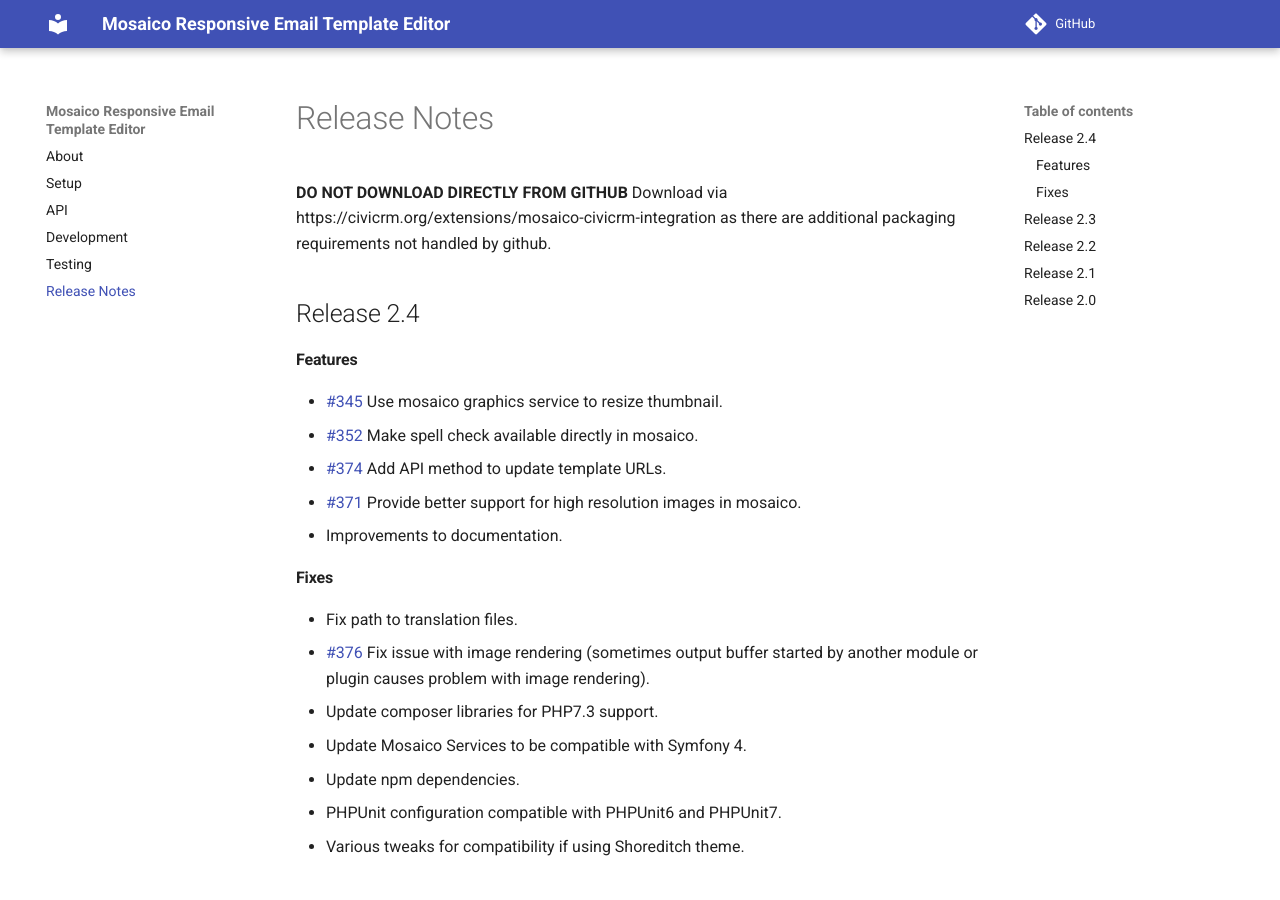
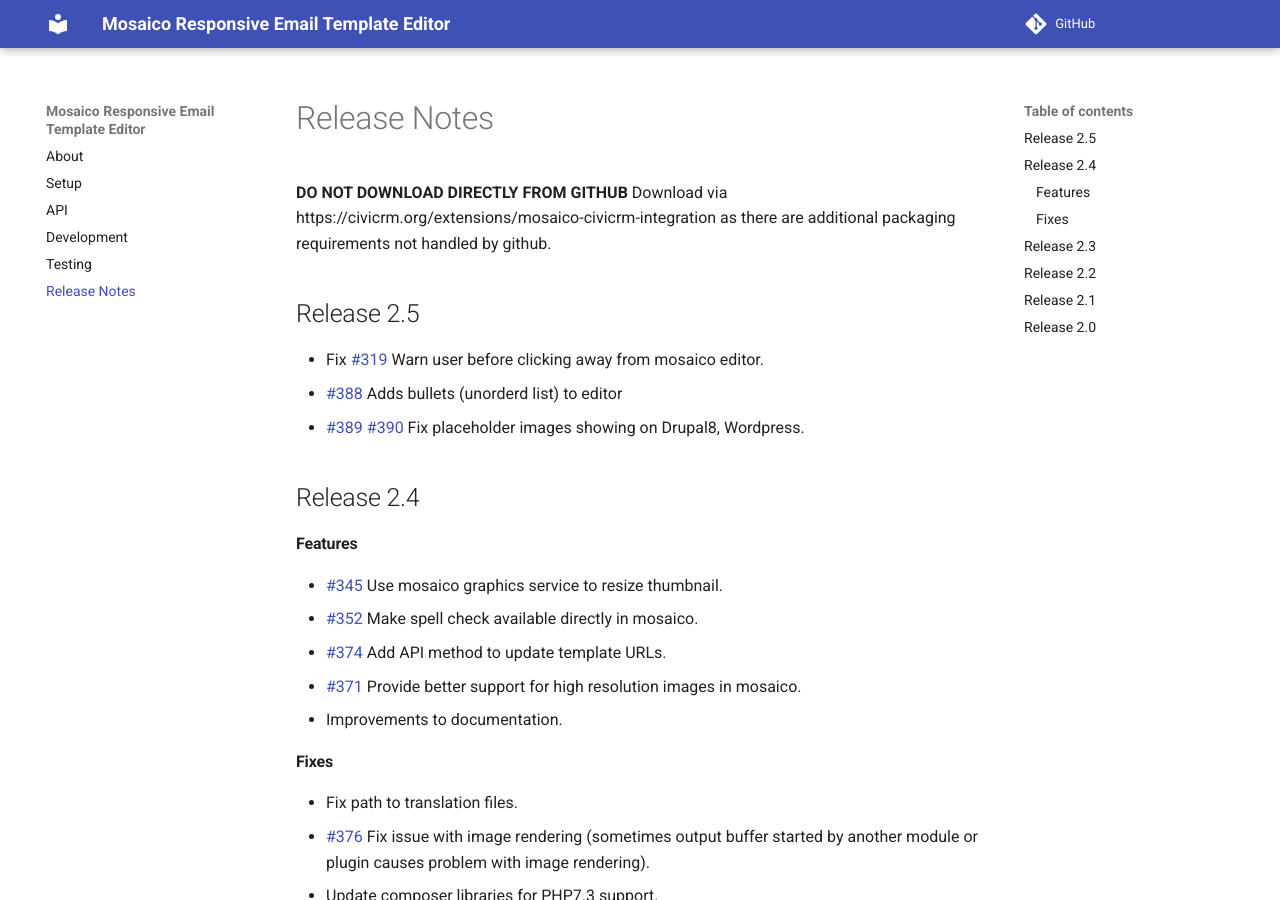
Before and after one commit to veda-consulting-company/uk.co.vedaconsulting.mosaico, an MkDocs documentation site: the page built from docs/releasenotes.md, in a window 1280 px wide and 900 px high. Built offline with MkDocs 1.6.1 and Material for MkDocs 9.7.7, drawn with Linux system fonts in a browser that asks for light colours.

Commit message:
Release 2.5

```diff
--- a/docs/releasenotes.md
+++ b/docs/releasenotes.md
@@ -1,5 +1,13 @@
 **DO NOT DOWNLOAD DIRECTLY FROM GITHUB**
 Download via https://civicrm.org/extensions/mosaico-civicrm-integration as there are additional packaging requirements not handled by github.
+
+## Release 2.5
+
+* Fix [#319](https://github.com/veda-consulting-company/uk.co.vedaconsulting.mosaico/issues/319) Warn user before clicking away from mosaico editor.
+* [#388](https://github.com/veda-consulting-company/uk.co.vedaconsulting.mosaico/issues/388) Adds bullets (unorderd list) to editor
+* [#389](https://github.com/veda-consulting-company/uk.co.vedaconsulting.mosaico/issues/389)
+[#390](https://github.com/veda-consulting-company/uk.co.vedaconsulting.mosaico/issues/390)
+Fix placeholder images showing on Drupal8, Wordpress.
 
 ## Release 2.4
 
--- a/info.xml
+++ b/info.xml
@@ -11,11 +11,12 @@
   <urls>
     <url desc="Main Extension Page">https://github.com/veda-consulting-company/uk.co.vedaconsulting.mosaico</url>
     <url desc="Documentation">https://docs.civicrm.org/mosaico/en/latest</url>
+    <url desc="Release Notes">https://docs.civicrm.org/mosaico/en/latest/releasenotes/</url>
     <url desc="Support">https://vedaconsulting.co.uk</url>
     <url desc="Licensing">http://www.gnu.org/licenses/agpl-3.0.html</url>
   </urls>
-  <releaseDate>2020-06-20</releaseDate>
-  <version>2.4</version>
+  <releaseDate>2020-08-19</releaseDate>
+  <version>2.5</version>
   <develStage>stable</develStage>
   <compatibility>
     <ver>5.24</ver>
```
